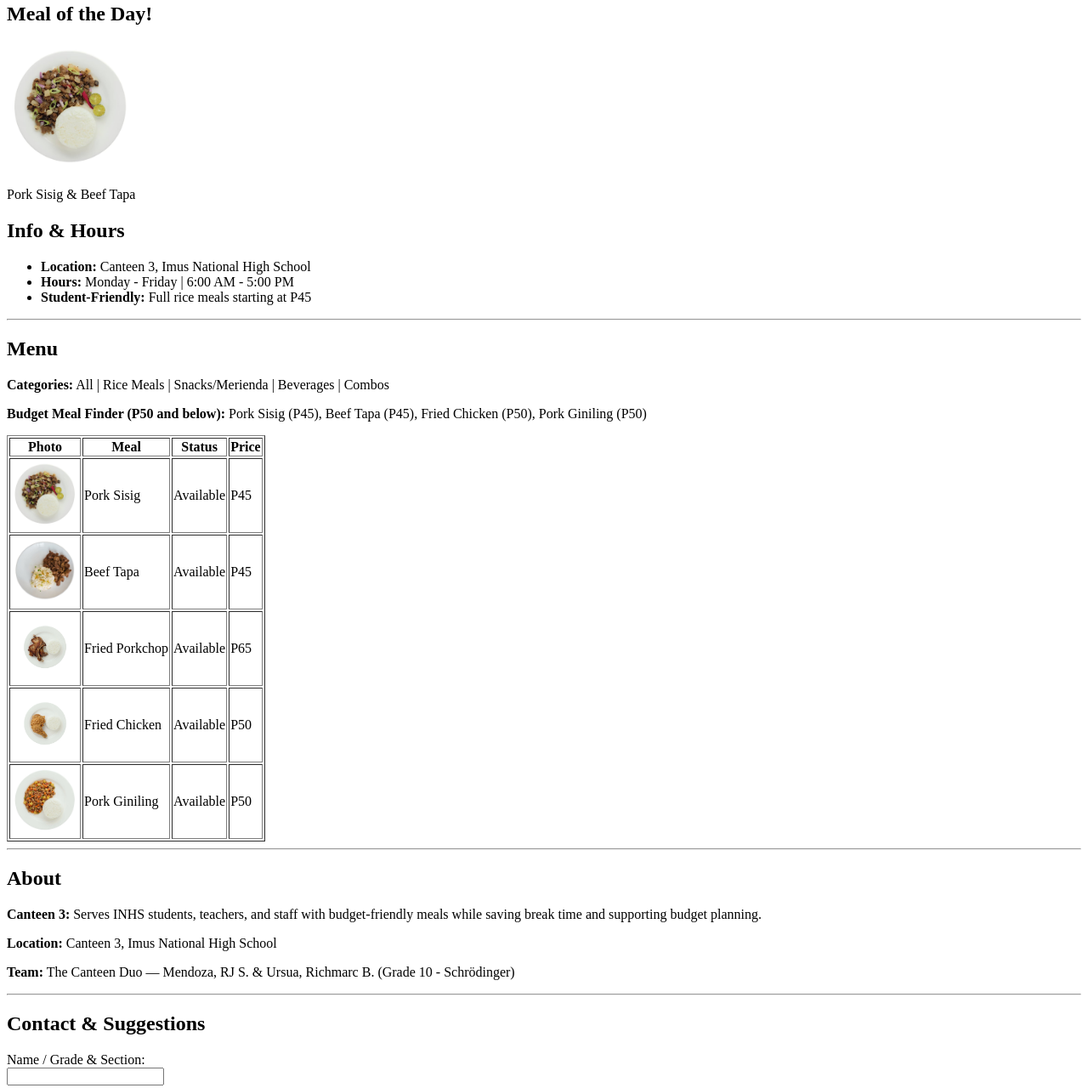
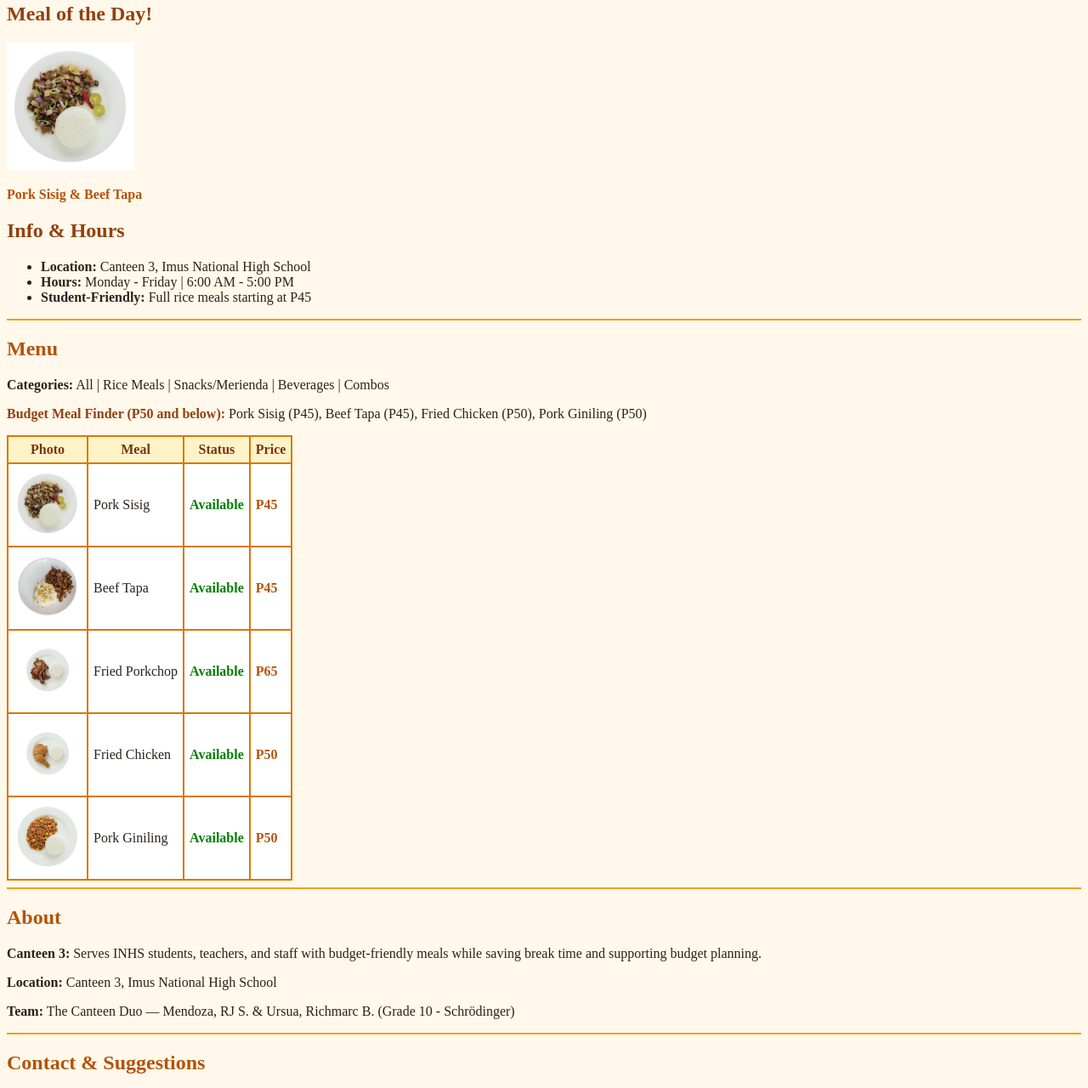
Before and after one commit to richmarcursua-tech/Canteen-bro, a plain HTML site: page index.html in a window 1280 px wide. Shown: the part 316-1596 px from the top of the page at 85% size. Drawn offline with Linux system fonts and the light colour scheme; files whose address does not match are found by name.

Commit message:
index.html

```diff
--- a/index.html
+++ b/index.html
@@ -3,89 +3,89 @@
 <head>
   <title>INHS Canteen 3 Digital Menu</title>
 </head>
-<body>
+<body bgcolor="#fff8eb" text="#2b2118">
 
   <!-- HOME -->
-  <h1>INHS Canteen 3 Digital Menu</h1>
+  <h1><font color="#b45309">INHS Canteen 3 Digital Menu</font></h1>
   <img src="banner.jpg" alt="Canteen 3 Meals" width="300">
   <p>
     Your go-to spot on campus for hearty, budget-friendly Filipino comfort meals! From sizzling Pork Sisig and savory Beef Tapa to crispy Fried Chicken and classic Pork Giniling, we serve freshly cooked silog and rice meals made to keep students and faculty fueled throughout the school day.
   </p>
 
-  <h2>Meal of the Day!</h2>
+  <h2><font color="#92400e">Meal of the Day!</font></h2>
   <img src="sisig.jpg" alt="Pork Sisig" width="150">
-  <p>Pork Sisig &amp; Beef Tapa</p>
+  <p><b><font color="#b45309">Pork Sisig &amp; Beef Tapa</font></b></p>
 
-  <h2>Info &amp; Hours</h2>
+  <h2><font color="#92400e">Info &amp; Hours</font></h2>
   <ul>
     <li><b>Location:</b> Canteen 3, Imus National High School</li>
     <li><b>Hours:</b> Monday - Friday | 6:00 AM - 5:00 PM</li>
     <li><b>Student-Friendly:</b> Full rice meals starting at P45</li>
   </ul>
-  <hr>
+  <hr color="#f59e0b">
 
   <!-- MENU -->
-  <h2>Menu</h2>
+  <h2><font color="#b45309">Menu</font></h2>
   <p><b>Categories:</b> All | Rice Meals | Snacks/Merienda | Beverages | Combos</p>
-  <p><b>Budget Meal Finder (P50 and below):</b> Pork Sisig (P45), Beef Tapa (P45), Fried Chicken (P50), Pork Giniling (P50)</p>
+  <p bgcolor="#fef3c7"><b><font color="#92400e">Budget Meal Finder (P50 and below):</font></b> Pork Sisig (P45), Beef Tapa (P45), Fried Chicken (P50), Pork Giniling (P50)</p>
 
-  <table border="1">
-    <tr>
-      <th>Photo</th>
-      <th>Meal</th>
-      <th>Status</th>
-      <th>Price</th>
+  <table border="1" bordercolor="#d97706" bgcolor="#ffffff" cellpadding="6" cellspacing="0">
+    <tr bgcolor="#fef3c7">
+      <th><font color="#78350f">Photo</font></th>
+      <th><font color="#78350f">Meal</font></th>
+      <th><font color="#78350f">Status</font></th>
+      <th><font color="#78350f">Price</font></th>
     </tr>
     <tr>
       <td><img src="sisig.jpg" alt="Pork Sisig" width="80"></td>
       <td>Pork Sisig</td>
-      <td>Available</td>
-      <td>P45</td>
+      <td><font color="green"><b>Available</b></font></td>
+      <td><b><font color="#b45309">P45</font></b></td>
     </tr>
     <tr>
       <td><img src="tapa.jpg" alt="Beef Tapa" width="80"></td>
       <td>Beef Tapa</td>
-      <td>Available</td>
-      <td>P45</td>
+      <td><font color="green"><b>Available</b></font></td>
+      <td><b><font color="#b45309">P45</font></b></td>
     </tr>
     <tr>
       <td><img src="porkchop.jpg" alt="Fried Porkchop" width="80"></td>
       <td>Fried Porkchop</td>
-      <td>Available</td>
-      <td>P65</td>
+      <td><font color="green"><b>Available</b></font></td>
+      <td><b><font color="#b45309">P65</font></b></td>
     </tr>
     <tr>
       <td><img src="chicken.jpg" alt="Fried Chicken" width="80"></td>
       <td>Fried Chicken</td>
-      <td>Available</td>
-      <td>P50</td>
+      <td><font color="green"><b>Available</b></font></td>
+      <td><b><font color="#b45309">P50</font></b></td>
     </tr>
     <tr>
       <td><img src="giniling.jpg" alt="Pork Giniling" width="80"></td>
       <td>Pork Giniling</td>
-      <td>Available</td>
-      <td>P50</td>
+      <td><font color="green"><b>Available</b></font></td>
+      <td><b><font color="#b45309">P50</font></b></td>
     </tr>
   </table>
-  <hr>
+  <hr color="#f59e0b">
 
   <!-- ABOUT -->
-  <h2>About</h2>
+  <h2><font color="#b45309">About</font></h2>
   <p><b>Canteen 3:</b> Serves INHS students, teachers, and staff with budget-friendly meals while saving break time and supporting budget planning.</p>
   <p><b>Location:</b> Canteen 3, Imus National High School</p>
   <p><b>Team:</b> The Canteen Duo — Mendoza, RJ S. &amp; Ursua, Richmarc B. (Grade 10 - Schr&ouml;dinger)</p>
-  <hr>
+  <hr color="#f59e0b">
 
   <!-- CONTACT -->
-  <h2>Contact &amp; Suggestions</h2>
+  <h2><font color="#b45309">Contact &amp; Suggestions</font></h2>
   <form>
     <p>Name / Grade &amp; Section:<br><input type="text"></p>
     <p>Message / Suggestion:<br><textarea rows="3" cols="30"></textarea></p>
     <p><input type="submit" value="Send"></p>
   </form>
 
-  <hr>
-  <p>INHS Canteen 3 Digital Menu</p>
+  <hr color="#f59e0b">
+  <p><font color="#78350f">INHS Canteen 3 Digital Menu</font></p>
 
 </body>
 </html>
```
